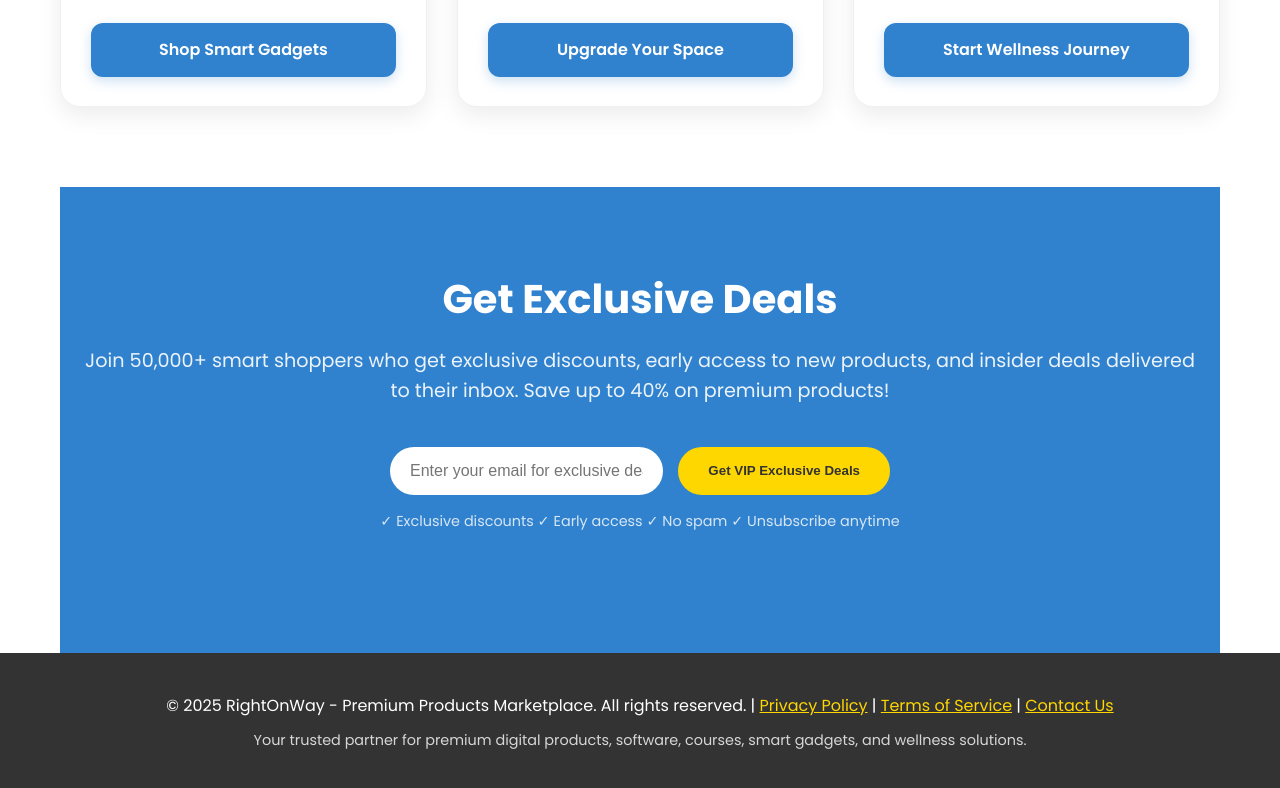
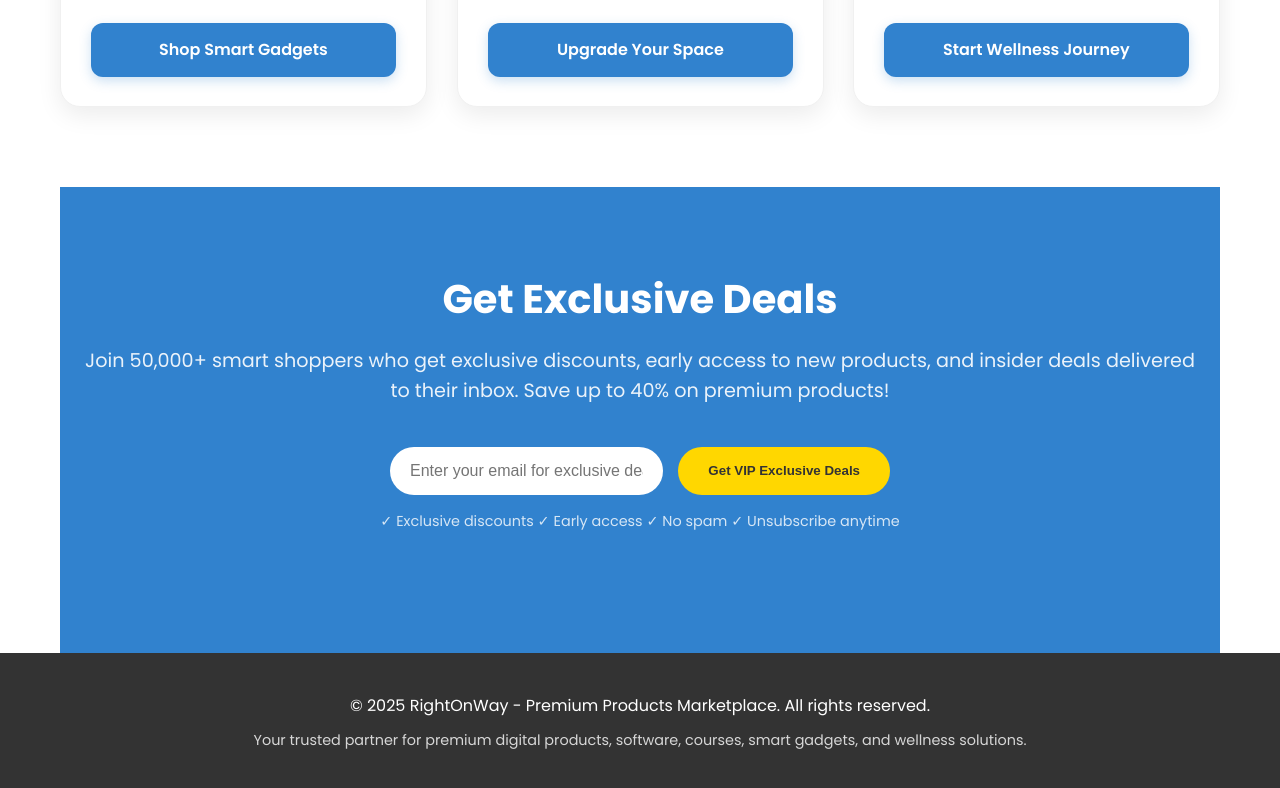
Before and after one commit to houssam980/LandingPage, a plain HTML site: page index.html in a window 1280 px wide. Shown: the part 3092-3880 px from the top of the page. Drawn offline with Linux system fonts and the light colour scheme.

Commit message:
Update index.html

```diff
--- a/index.html
+++ b/index.html
@@ -1010,7 +1010,7 @@
         <div class="container">
             <div class="footer-content">
                 <div>
-                    <p>&copy; 2025 RightOnWay - Premium Products Marketplace. All rights reserved. | <a href="/privacy-policy" style="color: #ffd700;">Privacy Policy</a> | <a href="/terms-of-service" style="color: #ffd700;">Terms of Service</a> | <a href="/contact" style="color: #ffd700;">Contact Us</a></p>
+                    <p>&copy; 2025 RightOnWay - Premium Products Marketplace. All rights reserved.</p>
                     <p style="font-size: 0.9rem; margin-top: 10px; opacity: 0.8;">Your trusted partner for premium digital products, software, courses, smart gadgets, and wellness solutions.</p>
                 </div>
             </div>
```
